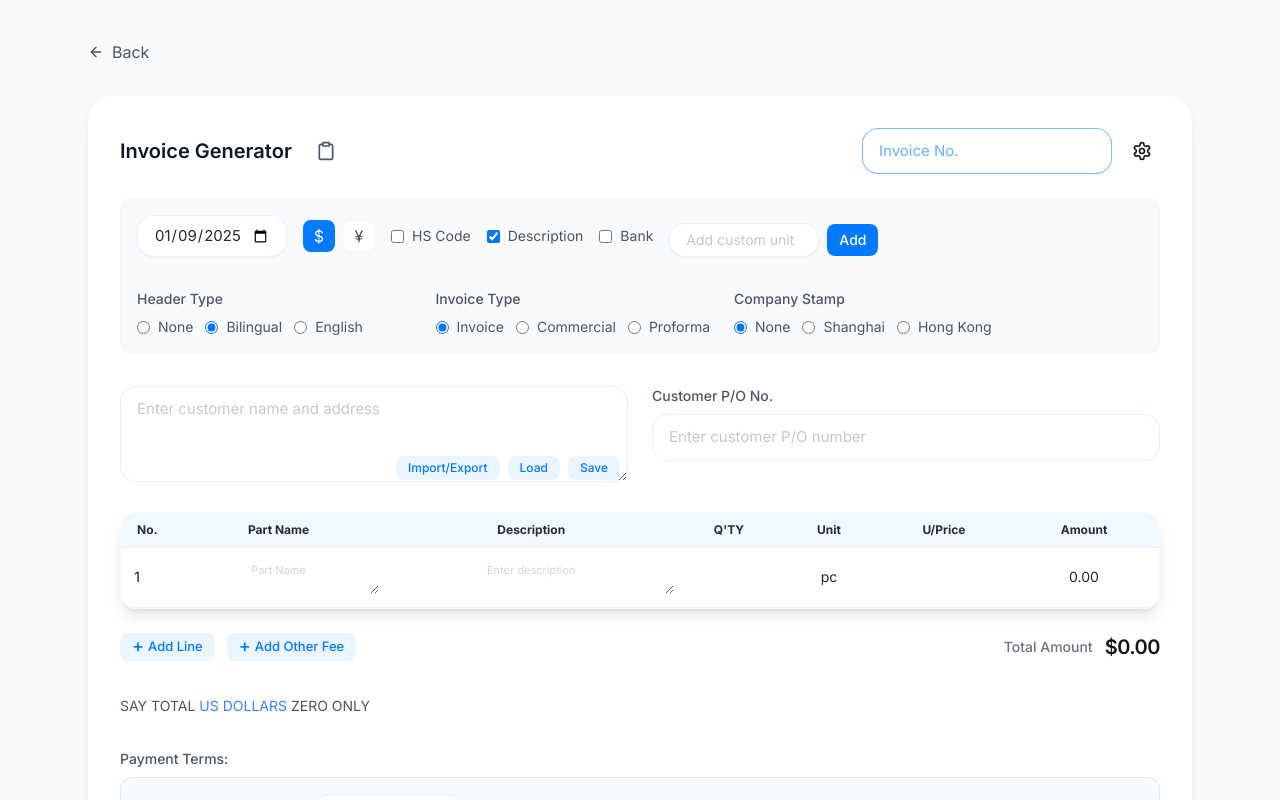
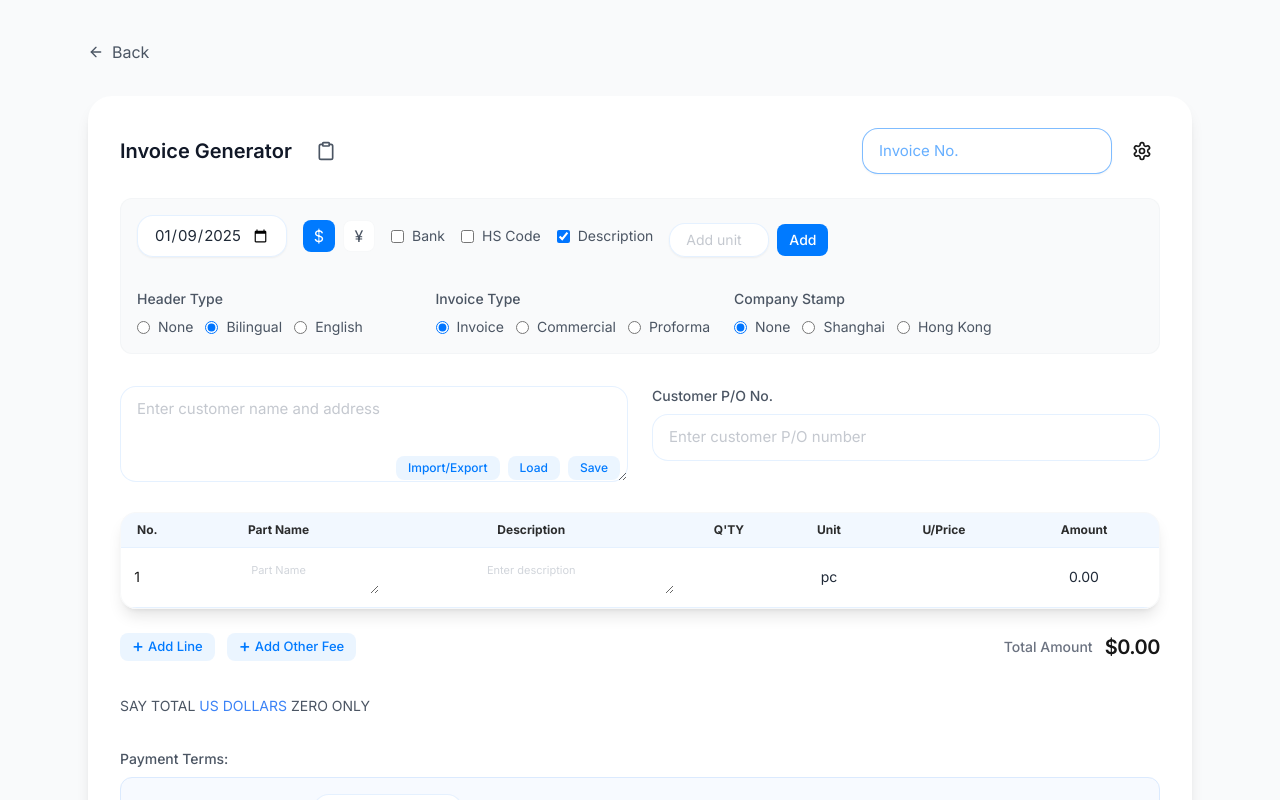
Before and after one commit to itouchgod/appluonet, a Next.js app: page /invoice in a window 1280 px wide. Both pictures are taken after a click on the button 1142 px from the left and 151 px from the top of the page. Shown: the top 800 px of the page. Built offline with nearby package versions, Linux system fonts and the light colour scheme.

Commit message:
V1.0.7settings-4

```diff
--- a/src/app/invoice/page.tsx
+++ b/src/app/invoice/page.tsx
@@ -766,7 +766,7 @@ Beneficiary: Luo & Company Co., Limited`,
               </div>
 
               {/* 设置面板 */}
-              <div className={`overflow-hidden transition-all duration-300 ease-in-out ${showSettings ? 'max-h-[200px] opacity-100 mb-8' : 'max-h-0 opacity-0'}`}>
+              <div className={`overflow-hidden transition-all duration-300 ease-in-out ${showSettings ? 'max-h-none opacity-100 mb-8' : 'max-h-0 opacity-0'}`}>
                 <div className="bg-gray-50 dark:bg-gray-800 p-4 rounded-xl border border-gray-200/30 dark:border-gray-700/30">
                   <div className="space-y-4">
                     <div className="flex flex-wrap gap-4">
@@ -784,7 +784,6 @@ Beneficiary: Luo & Company Co., Limited`,
                           flexGrow: 0
                         }}
                       />
-                      <div className="flex items-center gap-4">
                         <div className="flex items-center gap-2">
                           <button
                             type="button"
@@ -809,6 +808,17 @@ Beneficiary: Luo & Company Co., Limited`,
                             ¥
                           </button>
                         </div>
+                        <label className="flex items-center gap-2">
+                            <input
+                              type="checkbox"
+                              checked={invoiceData.showBank}
+                              onChange={e => setInvoiceData(prev => ({ ...prev, showBank: e.target.checked }))}
+                              className="rounded border-gray-300 text-[#007AFF] dark:text-[#0A84FF] focus:ring-[#007AFF]/20 dark:focus:ring-[#0A84FF]/20"
+                            />
+                            <span className="text-sm text-gray-600 dark:text-gray-400">Bank</span>
+                          </label>
+                      <div className="flex items-center gap-4">
+
                         <div className="flex items-center gap-4">
                           <label className="flex items-center gap-2">
                             <input
@@ -828,24 +838,19 @@ Beneficiary: Luo & Company Co., Limited`,
                             />
                             <span className="text-sm text-gray-600 dark:text-gray-400">Description</span>
                           </label>
-                          <label className="flex items-center gap-2">
-                            <input
-                              type="checkbox"
-                              checked={invoiceData.showBank}
-                              onChange={e => setInvoiceData(prev => ({ ...prev, showBank: e.target.checked }))}
-                              className="rounded border-gray-300 text-[#007AFF] dark:text-[#0A84FF] focus:ring-[#007AFF]/20 dark:focus:ring-[#0A84FF]/20"
-                            />
-                            <span className="text-sm text-gray-600 dark:text-gray-400">Bank</span>
-                          </label>
-                          <div className="flex flex-col gap-2 mt-2">
+
+
+                        </div>
+                      </div>
+                      <div className="flex flex-col gap-2 mt-2">
                             <div className="flex items-center gap-2">
                               <input
                                 type="text"
                                 value={newUnit}
                                 onChange={(e) => setNewUnit(e.target.value)}
-                                placeholder="Add custom unit"
+                                placeholder="Add unit"
                                 className={`${inputClassName} !py-1.5 !text-sm`}
-                                style={{ width: '150px' }}
+                                style={{ width: '100px' }}
                               />
                               <button
                                 type="button"
@@ -886,8 +891,6 @@ Beneficiary: Luo & Company Co., Limited`,
                               </div>
                             </div>
                           </div>
-                        </div>
-                      </div>
 
                       {/* 模板设置选项 */}
                       <div className="grid grid-cols-1 md:grid-cols-3 gap-6 pt-4">
```
